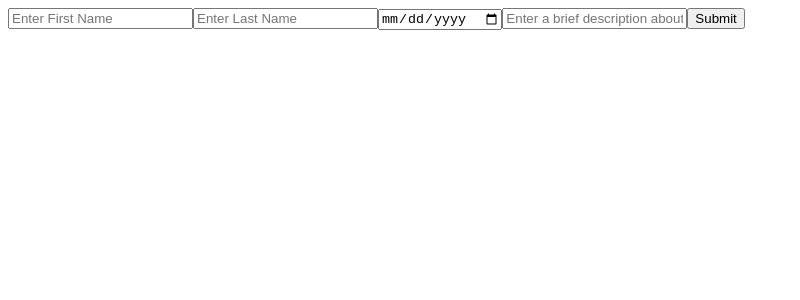
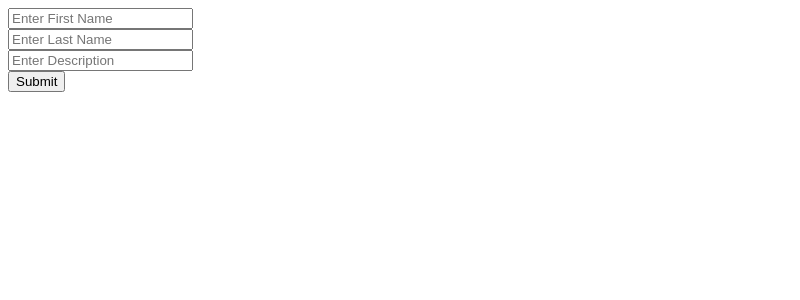
Before and after one commit to AlimMak/Resume-Builder, a React (Vite) app in the folder resume-builder/: page / in a window 1280 px wide. Shown: the top 300 px of the page, without its empty margins (0-800 px from the left). Built offline with nearby package versions, Linux system fonts and the light colour scheme.

Commit message:
added what is going to be the first page of the form

```diff
--- a/resume-builder/src/components/PersonalInfoForm.jsx
+++ b/resume-builder/src/components/PersonalInfoForm.jsx
@@ -4,10 +4,45 @@ function PersonalInfoForm(){
     const [inputs, setInputs] = useState({
         FirstName: '',
         LastName: '',
-        Birthday: '',
         Description: ''
     });
 
+    const [errors, setErrors] = useState ({
+        FirstName: '',
+        LastName: '',
+        Description: ''
+    });
+
+    const [isSubmitted, setIsSubmitted] = useState(false);
+
+    const validateInputs = () => {
+        let isValid = true;
+        const newErrors = { ...errors };
+
+        if (!inputs.FirstName.trim()){
+            newErrors.FirstName = "First Name is required";
+            isValid = false;
+        } else {
+            newErrors.FirstName = '';
+        }
+
+        if (!inputs.LastName.trim()){
+            newErrors.LastName = "Last Name is required";
+            isValid = false;
+        } else {
+            newErrors.LastName = '';
+        }
+
+        if (!inputs.Description.trim()){
+            newErrors.Description = "Description is required";
+            isValid = false;
+        } else {
+            newErrors.Description = '';
+        }
+
+        setErrors(newErrors);
+        return isValid;
+    }
 
     const handleInputChange = (e) => {
         const { name, value } = e.target;
@@ -15,23 +50,54 @@ function PersonalInfoForm(){
         ...prev,
         [name]: value
         }));
+
+        // will clear the error when typing starts
+        if (errors[name]) {
+            setErrors(prev => ({
+                ...prev,
+                [name]: ''
+            }));
+        }
+
+        // Reset isSubmitted when user starts typing after an invalid submission
+        if (isSubmitted) {
+            setIsSubmitted(false);
+        }
     };
 
     // Handle button click
-    const handleSubmit = () => {
-        console.log('Submitted values:', inputs);
-        // Add your button click logic here
+    const handleSubmit = (e) => {
+        e.preventDefault();
+        setIsSubmitted(true);
+
+        if (validateInputs()) {
+            console.log('Form submitted successfully:', inputs);
+        } else {
+            console.log('Form has errors');
+        }
     };
 
     return (
-        <div>
-            <input type="text" name="FirstName" value={inputs.FirstName} onChange={handleInputChange} placeholder="Enter First Name"/>
-            <input type="text" name="LastName" value={inputs.LastName} onChange={handleInputChange} placeholder="Enter Last Name"/>
-            <input type="date" name="Birthday" value={inputs.Birthday} onChange={handleInputChange} placeholder="Enter Birthday"/>
-            <input type="text" name="Description" value={inputs.Description} onChange={handleInputChange} placeholder="Enter a brief description about you"/>
-            <button onClick={handleSubmit}>Submit</button>
-        </div>
-    )
+        <form onSubmit={handleSubmit}>
+            <div>
+                <input type="text" name="FirstName" value={inputs.FirstName} onChange={handleInputChange} placeholder="Enter First Name" className={errors.FirstName ? 'error' : ''}/>
+                {errors.FirstName && <div className="error-message">{errors.FirstName}</div>}
+            </div>
+            <div>
+                <input type="text" name="LastName" value={inputs.LastName} onChange={handleInputChange} placeholder="Enter Last Name" className={errors.LastName ? 'error' : ''}/>
+                {errors.LastName && <div className="error-message">{errors.LastName}</div>}
+            </div>
+            <div>
+                <input type="text" name="Description" value={inputs.Description} onChange={handleInputChange} placeholder="Enter Description" className={errors.Description ? 'error' : ''}/>
+                {errors.Description && <div className="error-message">{errors.Description}</div>}
+            </div>
+            <button type="submit">Submit</button>
+
+            {isSubmitted && Object.values(errors).every(err => !err) &&(
+                <div className="success-message">Form submitted successfully!</div>
+            )}
+        </form>
+    );
 }
 
 export default PersonalInfoForm;
```
